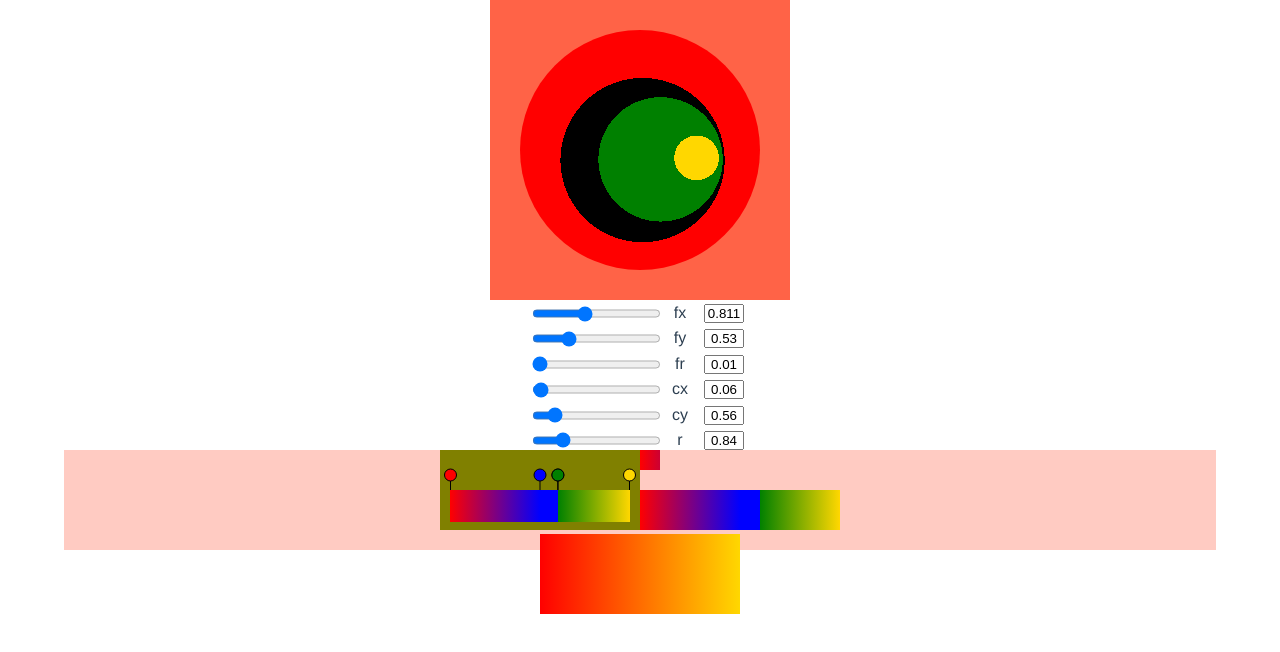
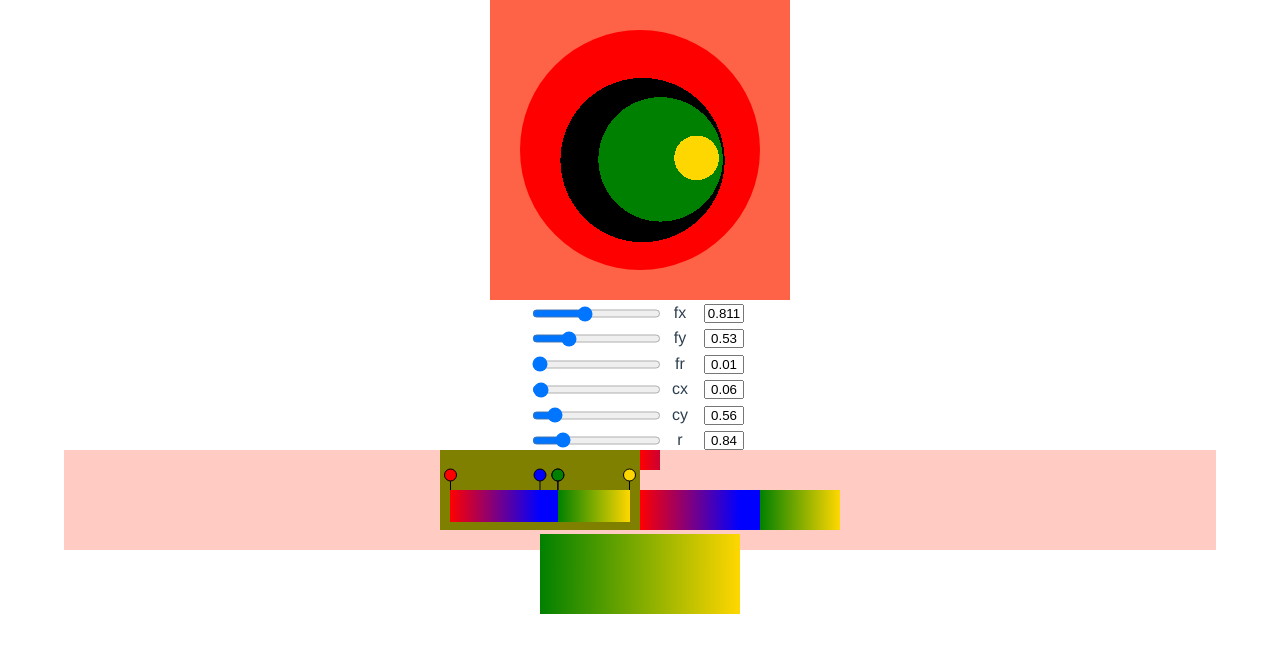
Before and after one commit to maxzz/svg-gradients, a Vue app: page / in a window 1280 px wide. Shown: the top 652 px of the page. Built offline with nearby package versions, Linux system fonts and the light colour scheme.

Commit message:
Proper way to define prop types

```diff
--- a/src/components/PaletteEditor.vue
+++ b/src/components/PaletteEditor.vue
@@ -47,7 +47,8 @@
 
         <canvas ref="canvas" width="200" height="80" @mousemove="canvasMousemove"></canvas>
 
-        <PaletteView :stops="[ { stop: 0, color: 'red', }, { stop: 1, color: 'gold', }, ]" @over="onOverColor" />
+        <PaletteView @over="onOverColor" />
+        <!-- <PaletteView :stops="[ { stop: 0, color: 'red', }, { stop: 1, color: 'gold', }, ]" @over="onOverColor" /> -->
     </div>
 </template>
 
--- a/src/components/PaletteView.vue
+++ b/src/components/PaletteView.vue
@@ -13,14 +13,14 @@ export type ColorStop = {
 };
 
 export default defineComponent({
-    props: [ 'stops' ],
-    // props: {
-    //     stops: {
-    //         type: Object,
-    //         required: false,
-    //         default: () => [ { stop: 0, color: 'red', }, { stop: 1, color: 'gold', }, ]
-    //     },
-    // },
+    //props: [ 'stops' ],
+    props: {
+        stops: {
+            type: Array as () => ColorStop[],
+            required: false,
+            default: () => [ { stop: 0, color: 'green', }, { stop: 1, color: 'gold', }, ]
+        },
+    },
     setup(props: { stops: ColorStop[] }, { emit } ) { //: Readonly<{ stops: Ref<ColorStop[]> }>
 
         const canvas = ref<HTMLCanvasElement>(null as any);
```
